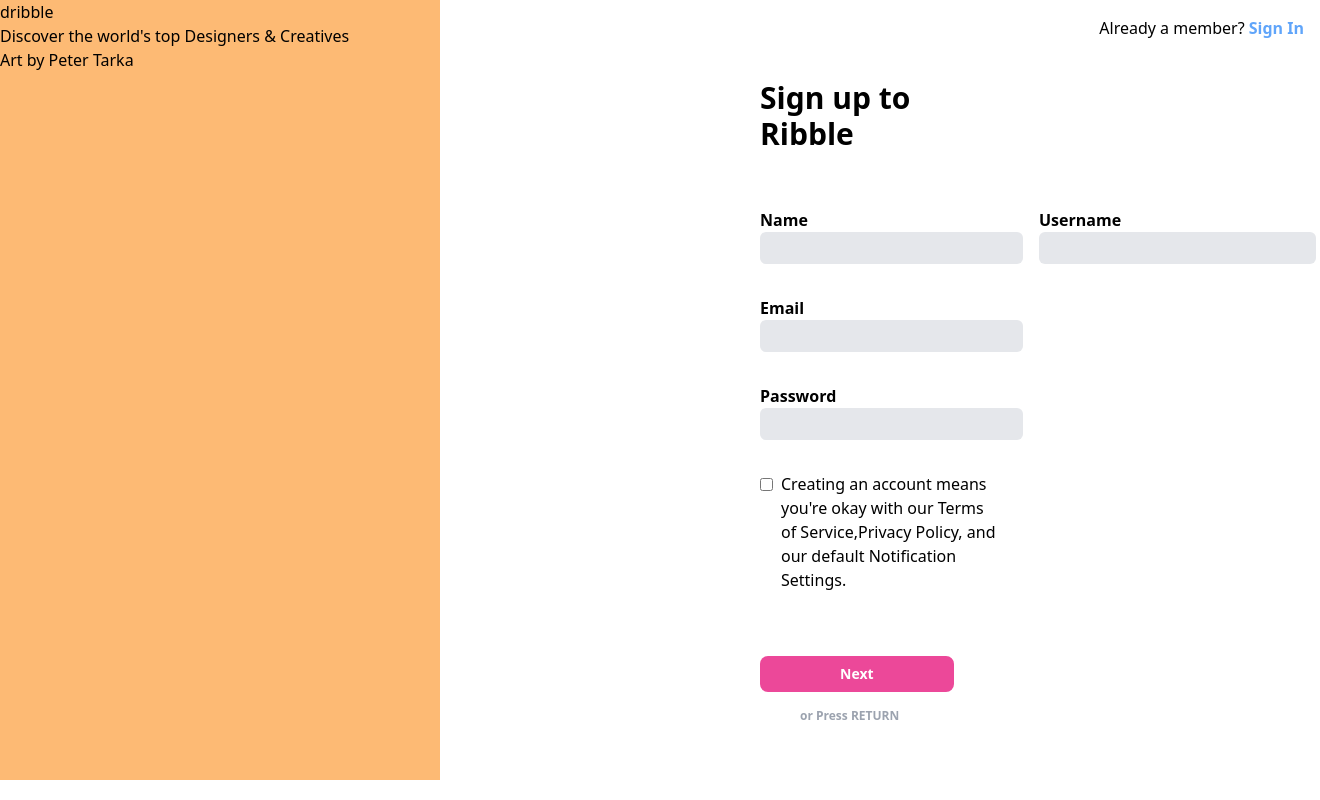
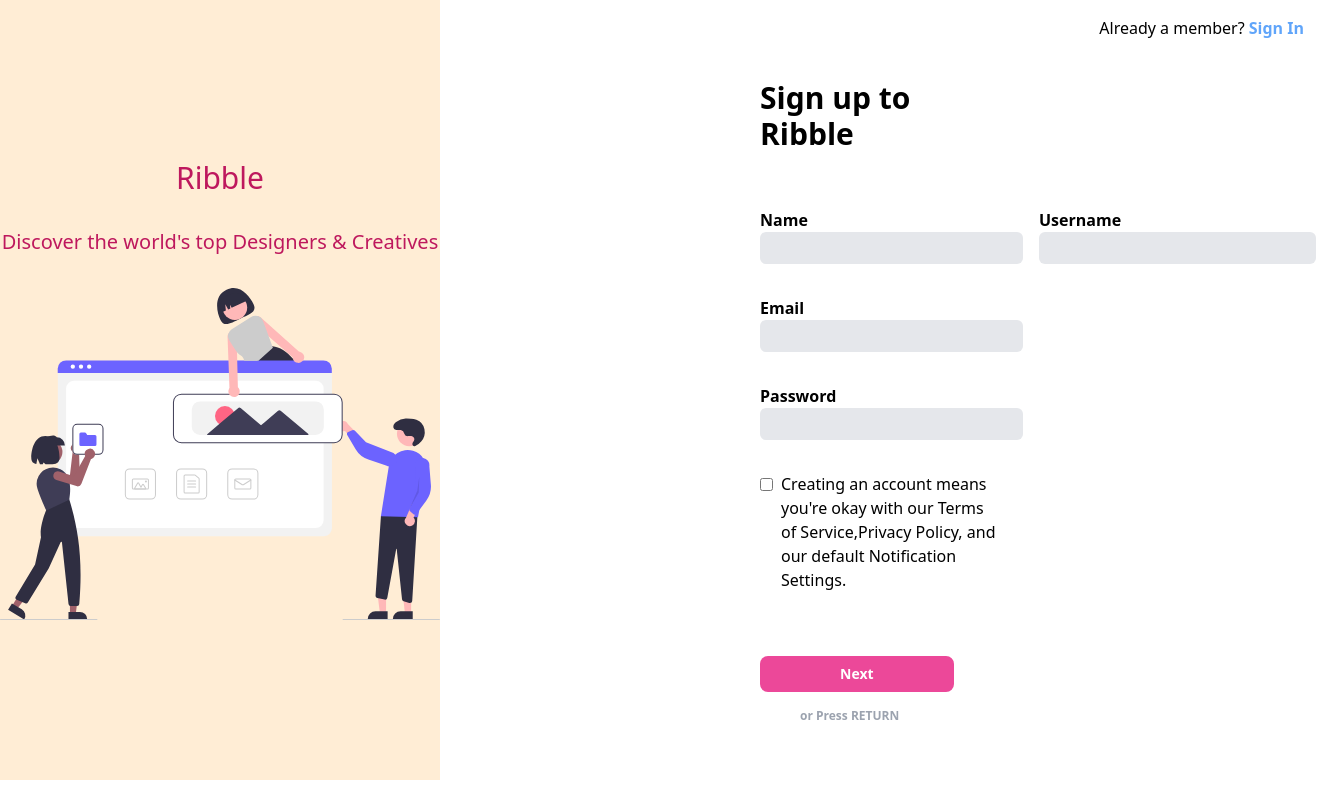
Before and after one commit to divyanshu-kd/Ribble, a Django app: page / in a window 1320 px wide. Run offline with Django 4.2, Linux system fonts and the light colour scheme; some libraries are stand-ins or nearby versions.

Commit message:
updating form template

```diff
--- a/Templates/Form.html
+++ b/Templates/Form.html
@@ -8,11 +8,10 @@
 </head>
 <body>
     <div class="flex flex-row">
-        <div class="flex flex-col items-start w-1/3 bg-orange-300">
-            <p>dribble</p>
-            <h3>Discover the world's top Designers & Creatives</h3>
-            <img src="">
-            <footer>Art by <a>Peter Tarka</a></footer>
+        <div class="flex flex-col justify-center items-center w-1/3 bg-orange-100">
+            <p class="text-pink-700 text-3xl m-8">Ribble</p>
+            <h3 class="text-pink-700 text-xl">Discover the world's top Designers & Creatives</h3>
+            <img src="/media/media/form_image.svg" class="m-8">
         </div>
         <div class="flex flex-col w-2/3">
             <header class="text-right mr-4 mt-4" >Already a member? <a href="/log" class="font-bold text-blue-400">Sign In</a></header>
```
Also changed, not shown: public/static/media/form_image.svg (added).
